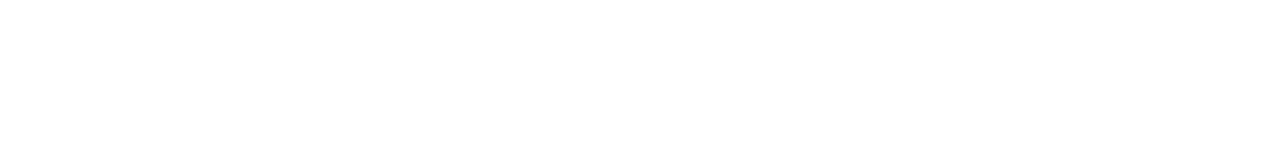
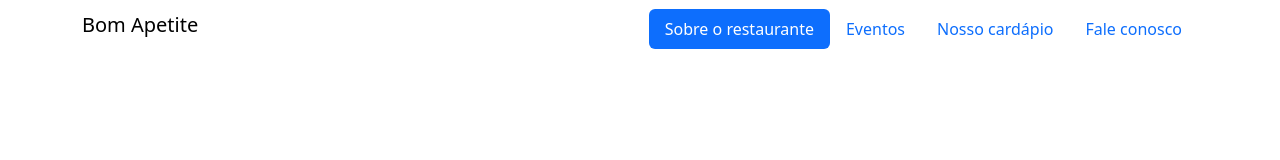
Before and after one commit to CleitonLahm/restaurante_bom_apetite, a plain HTML site: page index.html in a window 1280 px wide. Drawn offline with nearby package versions, Linux system fonts and the light colour scheme.

Commit message:
add header components

```diff
--- a/index.html
+++ b/index.html
@@ -1,12 +1,43 @@
 <!DOCTYPE html>
 <html lang="pt-BR">
-<head>
-  <meta charset="UTF-8">
-  <meta http-equiv="X-UA-Compatible" content="IE=edge">
-  <meta name="viewport" content="width=device-width, initial-scale=1.0">
-  <title>Bom apetite</title>
-</head>
-<body>
+  <head>
+    <meta charset="UTF-8" />
+    <meta http-equiv="X-UA-Compatible" content="IE=edge" />
+    <meta name="viewport" content="width=device-width, initial-scale=1.0" />
+    <link
+      rel="stylesheet"
+      href="https://cdn.jsdelivr.net/npm/bootstrap@5.3.0-alpha3/dist/css/bootstrap.min.css"
+    />
+    <title>Bom apetite</title>
+  </head>
+  <body>
+    <header class="navbar navbar-expand-lg stickt-top">
+      <div class="container">
+        <h1 class="navbar-brand">Bom Apetite</h1>
+        <nav>
+          <ul class="nav nav-pills">
+            <li class="nav-item">
+              <a href="" class="nav-link active">Sobre o restaurante</a>
+            </li>
+            <li class="nav-item">
+              <a href="" class="nav-link">Eventos</a>
+            </li>
+            <li class="nav-item">
+              <a href="" class="nav-link">Nosso cardápio</a>
+            </li>
+            <li class="nav-item">
+              <a href="" class="nav-link">Fale conosco</a>
+            </li>
+          </ul>
+        </nav>
+      </div>
+    </header>
 
-</body>
+
+
+
+
+    <script src="https://cdn.jsdelivr.net/npm/bootstrap@5.3.0-alpha3/dist/js/bootstrap.bundle.min.js
+  "></script>
+  </body>
 </html>
```
Also changed, not shown: main.css (added).
